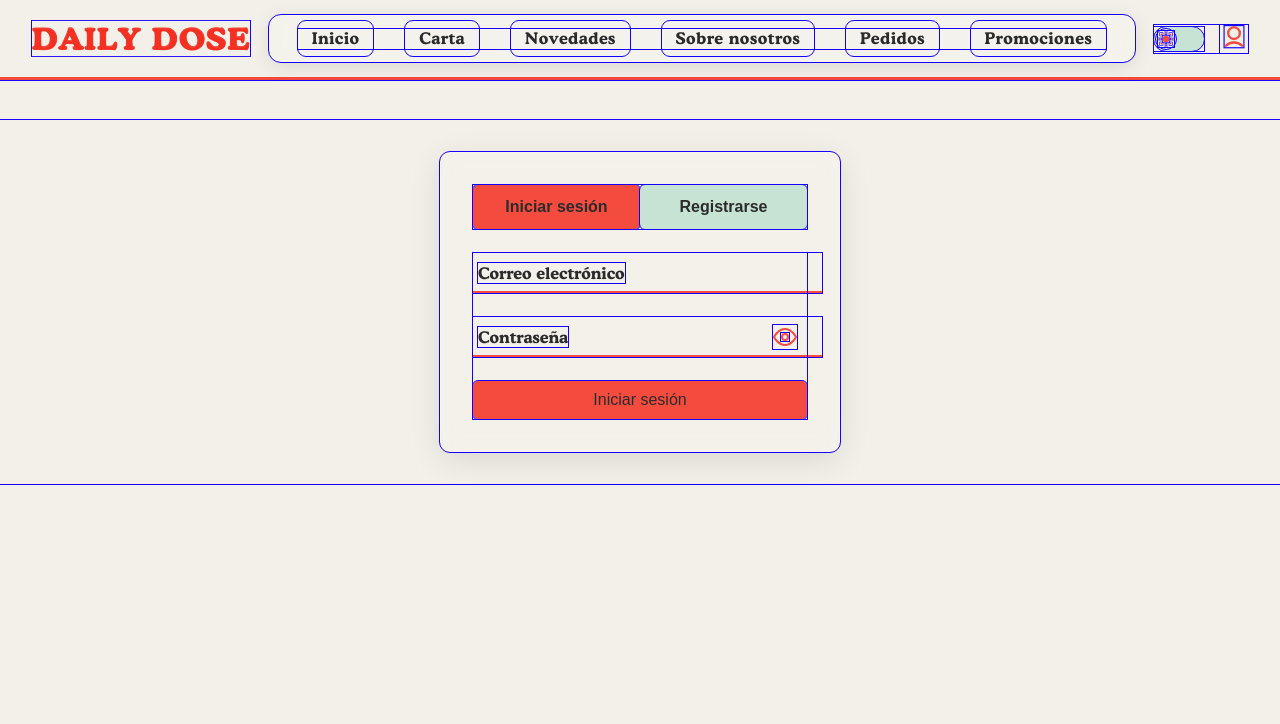
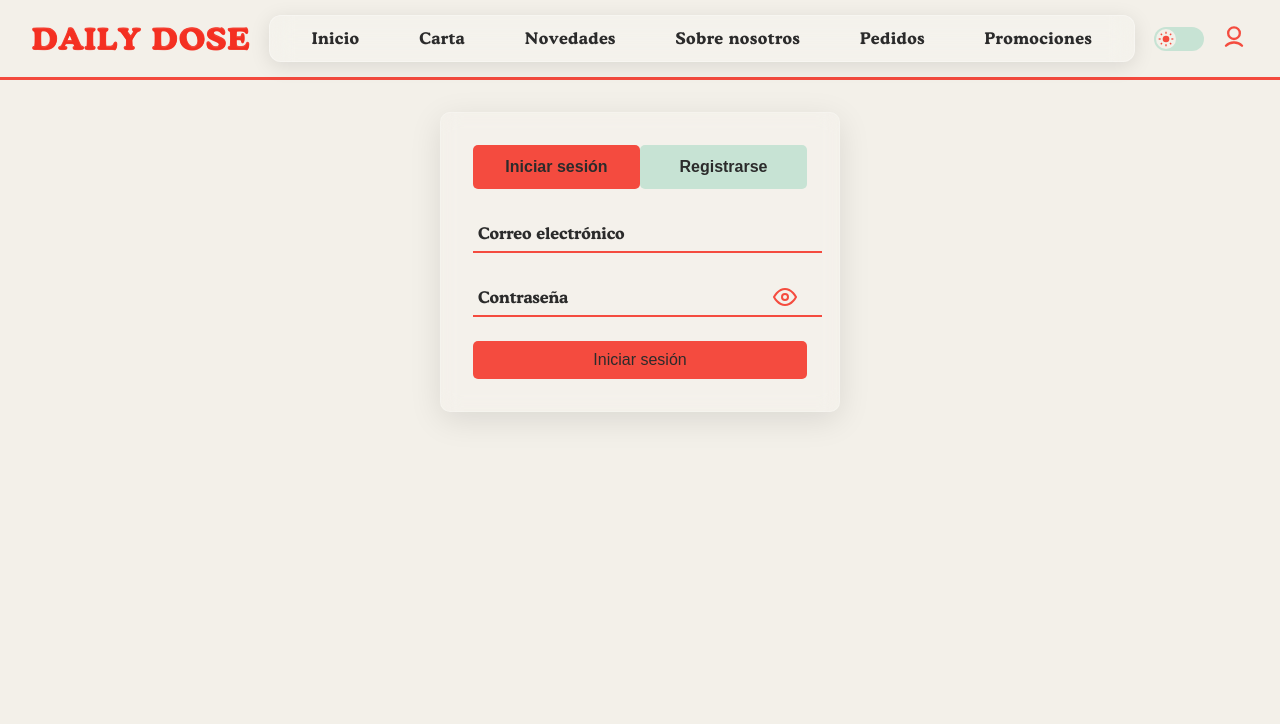
Before and after one commit to Aiizu-27/Digitalizacion_Web, a PHP site: page /registro.html in a window 1280 px wide. Shown: the top 724 px of the page. After the commit the page ends 420 px from the top, so only its background shows below. Run offline with PHP 8.4, Linux system fonts and the light colour scheme.

Commit message:
Cuadro Arreglado

```diff
--- a/FrontEnd/css/style.css
+++ b/FrontEnd/css/style.css
@@ -1,6 +1,6 @@
-* {
+/** {
   outline: 1px solid rgb(21, 0, 255) !important;
-}
+}*/
 
 
 /* ============================= */
@@ -353,7 +353,7 @@ header {
 /* ============================= */
 /* Aseguramos que el formulario baje lo suficiente y no se superponga con el header */
 .registroContenido {
-    margin-top: 120px; /* 80px header + 40px de separación */
+    margin-top: 80px;
     padding: 2rem;
     display: flex;
     justify-content: center; /* centra el formulario horizontalmente */
```
